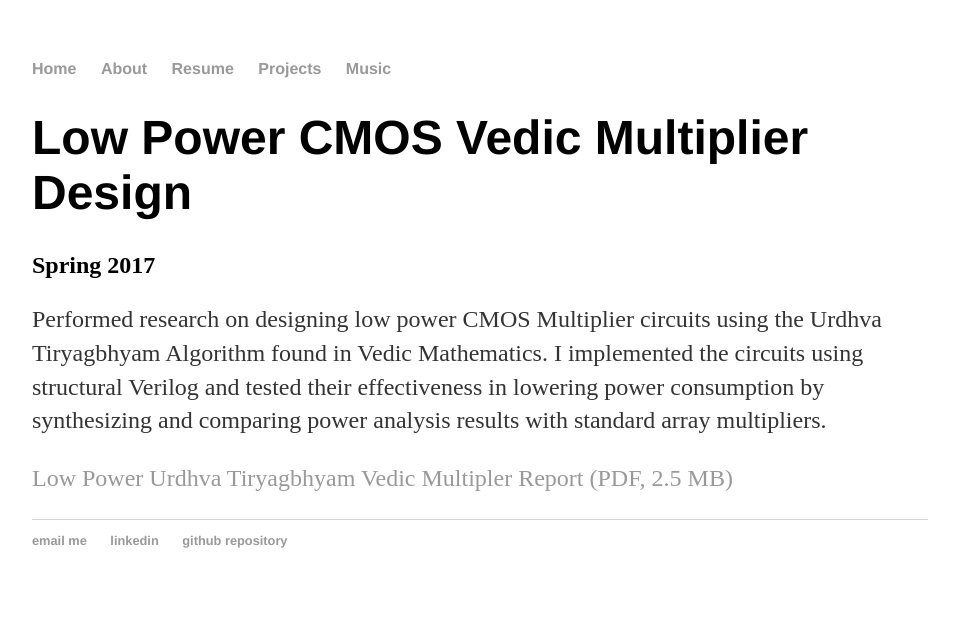
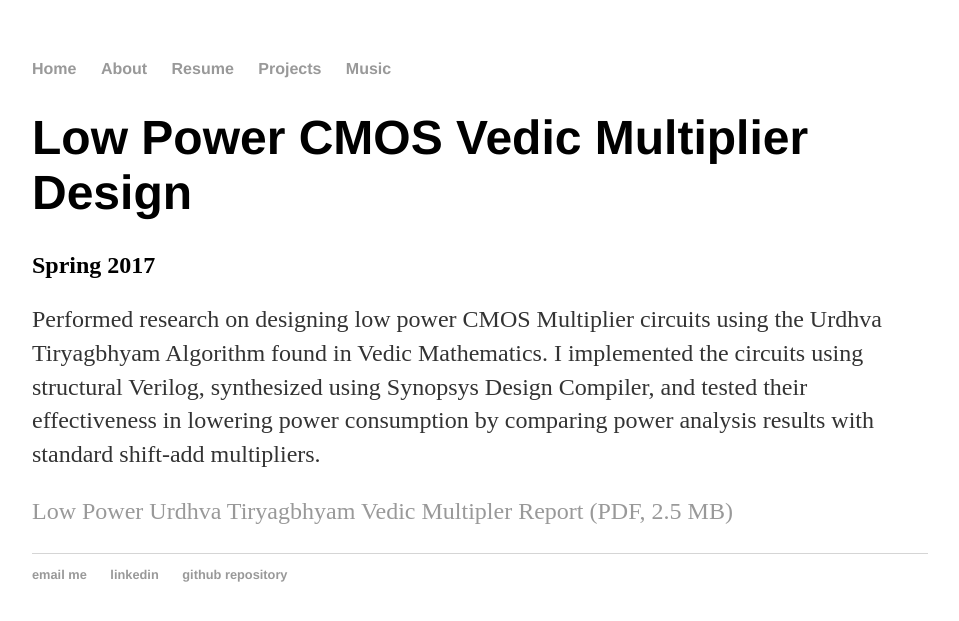
Before and after one commit to zackfravel/zackfravel.github.io, a Jekyll site: the page built from _posts/2017-05-02-Vedic-Multiplier.md, in a window 1280 px wide. Shown: the top 621 px of the page, without its empty margins (160-1119 px from the left). Built offline with Jekyll 4.4.1, drawn with Linux system fonts in a browser that asks for light colours.

Commit message:
Update 2017-05-02-Vedic-Multiplier.md

```diff
--- a/_posts/2017-05-02-Vedic-Multiplier.md
+++ b/_posts/2017-05-02-Vedic-Multiplier.md
@@ -4,6 +4,6 @@ title: "Low Power CMOS Vedic Multiplier Design"
 ---
 ## Spring 2017
 
-Performed research on designing low power CMOS Multiplier circuits using the Urdhva Tiryagbhyam Algorithm found in Vedic Mathematics. I implemented the circuits using structural Verilog and tested their effectiveness in lowering power consumption by synthesizing and comparing power analysis results with standard array multipliers.
+Performed research on designing low power CMOS Multiplier circuits using the Urdhva Tiryagbhyam Algorithm found in Vedic Mathematics. I implemented the circuits using structural Verilog, synthesized using Synopsys Design Compiler, and tested their effectiveness in lowering power consumption by comparing power analysis results with standard shift-add multipliers.
 
 [Low Power Urdhva Tiryagbhyam Vedic Multipler Report (PDF, 2.5 MB)](https://zackfravel.github.io/assets/pdf/vedic.pdf)
```
